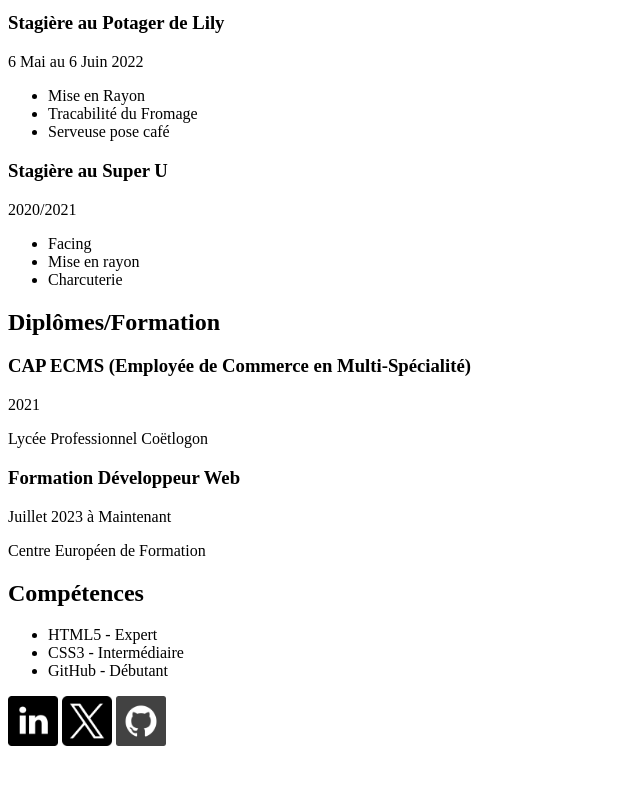
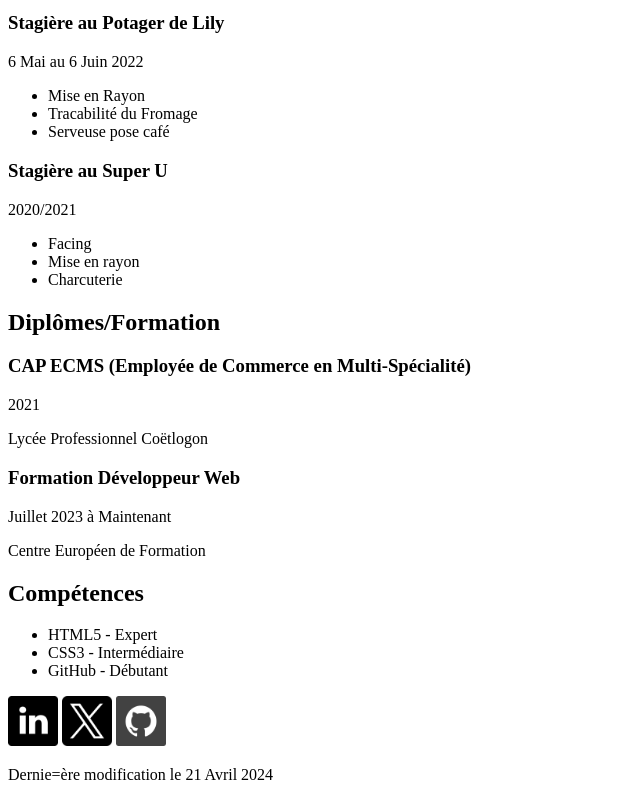
Before and after one commit to grvsella/cv.html..css, a plain HTML site: page index.html in a window 1280 px wide. Shown: the part 1926-2726 px from the top of the page, without its empty margins (0-640 px from the left). Before the commit the page ends 2684 px from the top, so only its background shows below. Drawn offline with Linux system fonts and the light colour scheme.

Commit message:
modified footer

```diff
--- a/index.html
+++ b/index.html
@@ -117,6 +117,7 @@
             <a id="twitter" href="https://twitter.com/glxssyella" target="_blank"><img height="50" width="50" src="./assets/icons/twitter.png" alt="twitter"></a>
             <a id="github" href="https://github.com/grvsella" target="_blank"><img height="50" width="50" src="./assets/icons/github.png" alt="GitHub"></a>
         </div>
+        <p>Dernie=ère modification le 21 Avril 2024</p>
     </footer>
 </body>
 </html>
```
